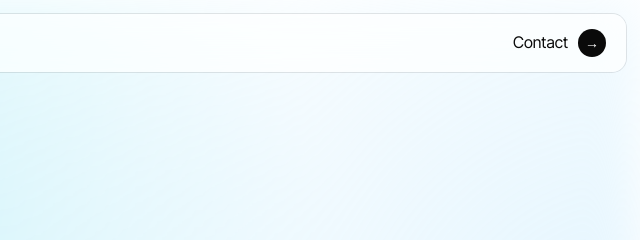
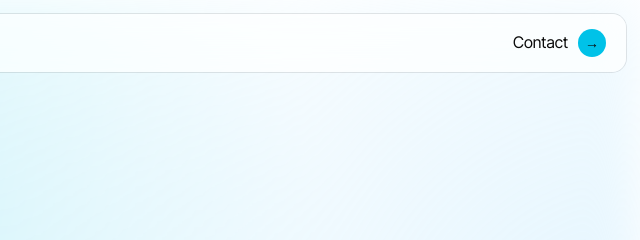
Before and after one commit to agricola-glitch/tomas-pentikainen, a plain HTML site: page 404.html in a window 1280 px wide. Shown: the top 240 px of the page, 640-1280 px from the left. Drawn offline with Linux system fonts and the light colour scheme.

Commit message:
Nav Contact arrow in Wolt blue
Co-Authored-By: Claude Opus 5.5 <noreply@anthropic.com>

```diff
--- a/404.html
+++ b/404.html
@@ -332,6 +332,7 @@ html,body{overflow-x:hidden}
 .faq p{margin:14px 0 0;color:var(--ink-50);max-width:760px}
 @media (max-width:900px){.lp-cards{grid-template-columns:1fr}.lp-list{grid-template-columns:1fr}.lp-hero{padding:130px 0 80px}}
 .lglink{display:inline-flex;align-items:center;justify-content:center;color:inherit;transition:opacity .2s}.lglink:hover{opacity:.7}
+.nav .contact i{background:#00c2e8;color:#0a0a0a}.nav .contact:hover i{background:#00b2d6}
 </style>
 <style>.nf{min-height:100svh;background:var(--light);display:flex;align-items:center}.nf h1{font-weight:300;font-size:clamp(40px,6vw,84px);letter-spacing:-.035em;line-height:1.05;margin:0 0 24px}.nf p{font-size:20px;color:var(--ink-50);margin:0 0 36px;max-width:560px}.nf .links{display:flex;gap:28px;flex-wrap:wrap}</style>
 <script src="/aurora.js?v=9" defer></script>
```
Also changed, not shown: finnish-seo/do-you-need-a-finnish-website/index.html (+1 -0 lines), finnish-seo/finnish-keyword-research/index.html (+1 -0 lines), finnish-seo/finnish-website-localization/index.html (+1 -0 lines), finnish-seo/how-to-choose-a-finnish-seo-consultant/index.html (+1 -0 lines), finnish-seo/index.html (+1 -0 lines), index.html (+1 -0 lines).
